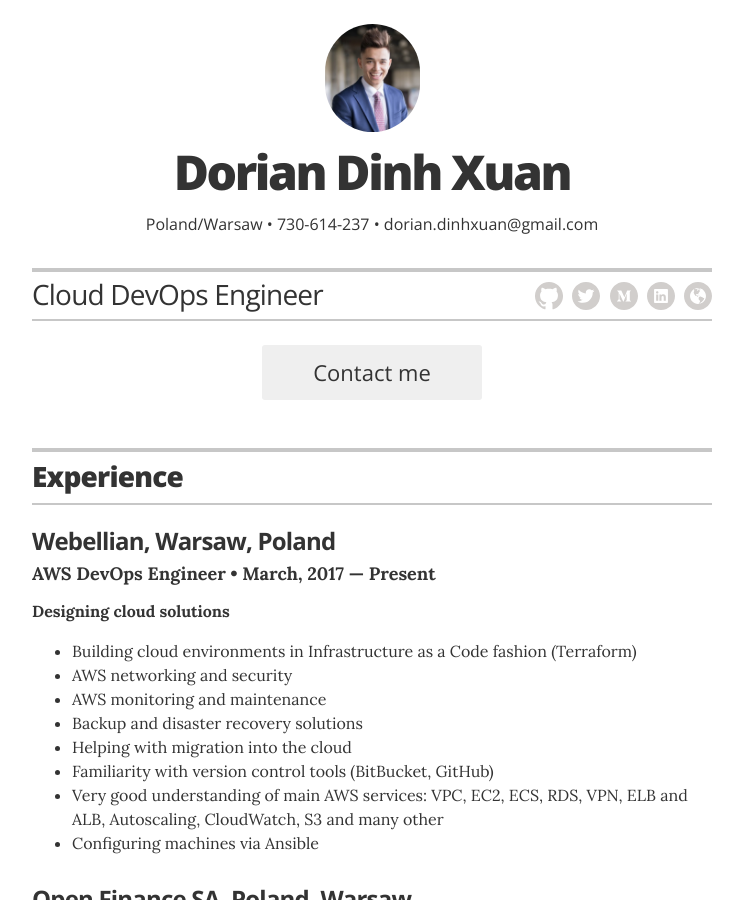
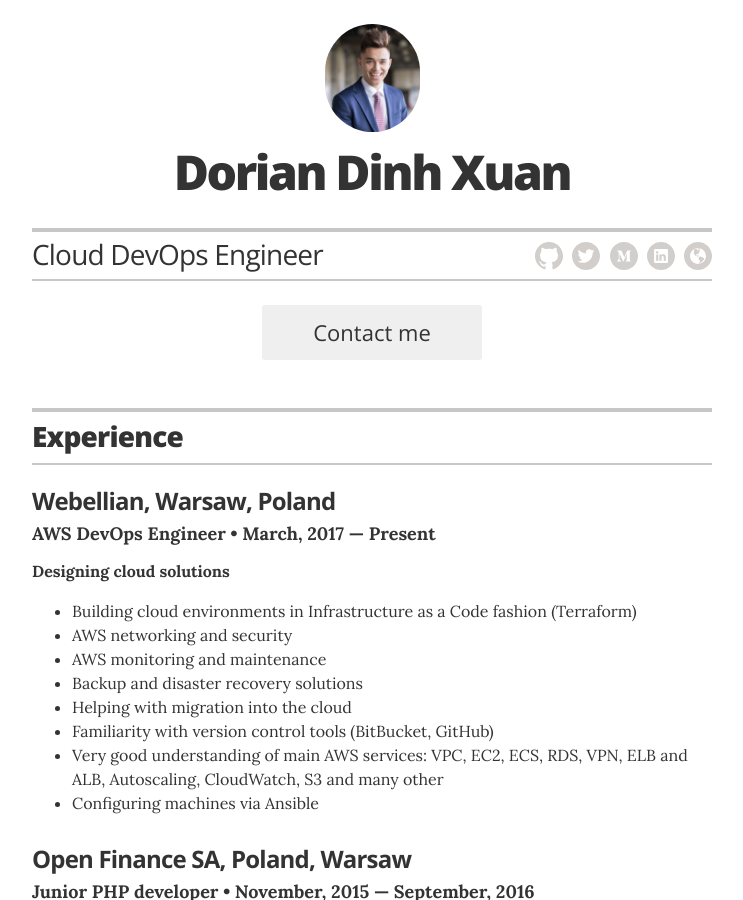
Before and after one commit to jglovier/resume-template, a Jekyll site: the page built from index.html, in a window 1280 px wide and 900 px high. Shown: the whole window, without its empty margins (268-1011 px from the left). Built offline with Jekyll 4.4.1, drawn with Linux system fonts in a browser that asks for light colours.

Commit message:
added fix

```diff
--- a/_config.yml
+++ b/_config.yml
@@ -17,11 +17,11 @@ resume_title:                   "Cloud DevOps Engineer"
 resume_contact_email:           "dorian.dinhxuan@gmail.com"
 
 # the next two items are used for schema itemprops in _layouts/resume.html
-resume_contact_telephone:       "730 614 237"
+# resume_contact_telephone:       "730 614 237"
 resume_contact_address:         "Poland/Warsaw"
 
-resume_header_contact_info:     "Poland/Warsaw • 730-614-237 • dorian.dinhxuan@gmail.com"
-display_header_contact_info:    "true"
+resume_header_contact_info:     "dorian.dinhxuan@gmail.com • Poland/Warsaw"
+display_header_contact_info:    "yes"
 
 resume_header_intro:
 # "<p>
```
